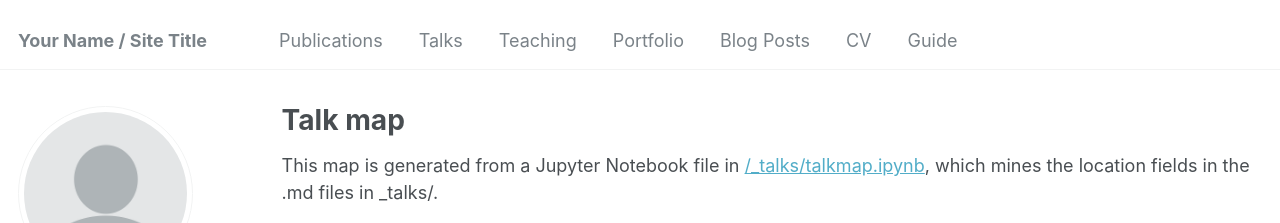
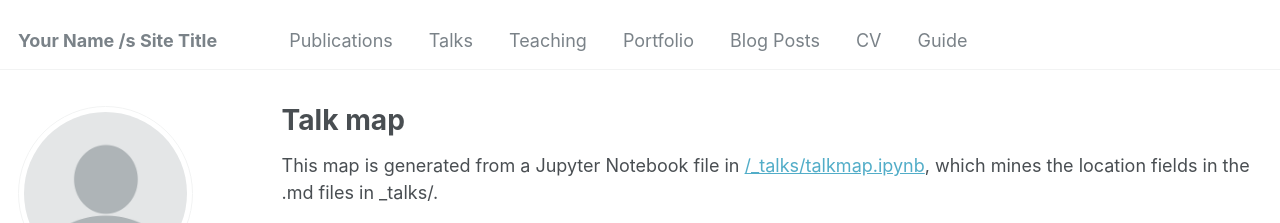
Before and after one commit to AAstroA/AAstroA.github.io, a Jekyll site: the page built from _pages/talkmap.html, in a window 1280 px wide. Shown: the top 223 px of the page. Built offline with Jekyll 4.4.1, drawn with Linux system fonts in a browser that asks for light colours; nearby versions of some CDN libraries; some web fonts are replaced.

```diff
--- a/_config.yml
+++ b/_config.yml
@@ -8,7 +8,7 @@
 
 # Basic Site Settings
 locale                   : "en-US"
-title                    : "Your Name / Site Title"
+title                    : "Your Name /s Site Title"
 title_separator          : "-"
 name                     : &name "Your Name"
 description              : &description "personal description"
```
